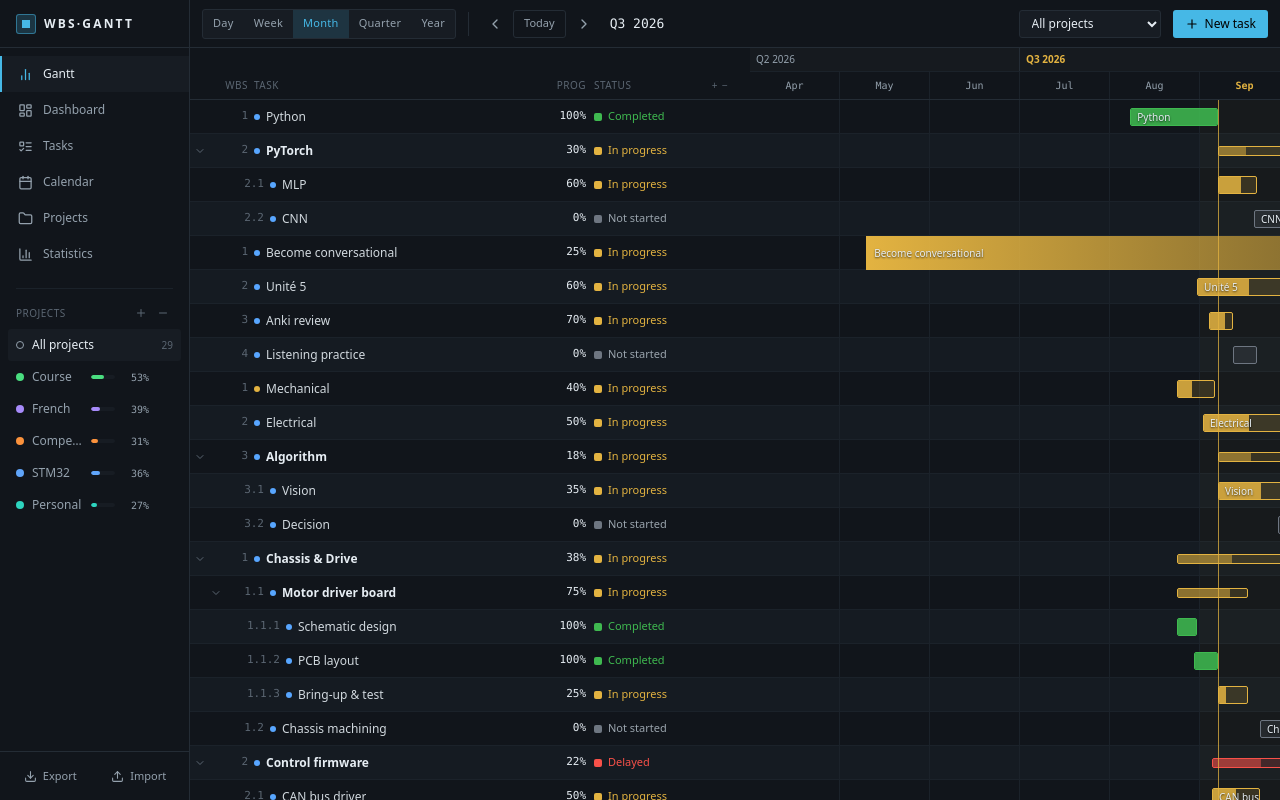
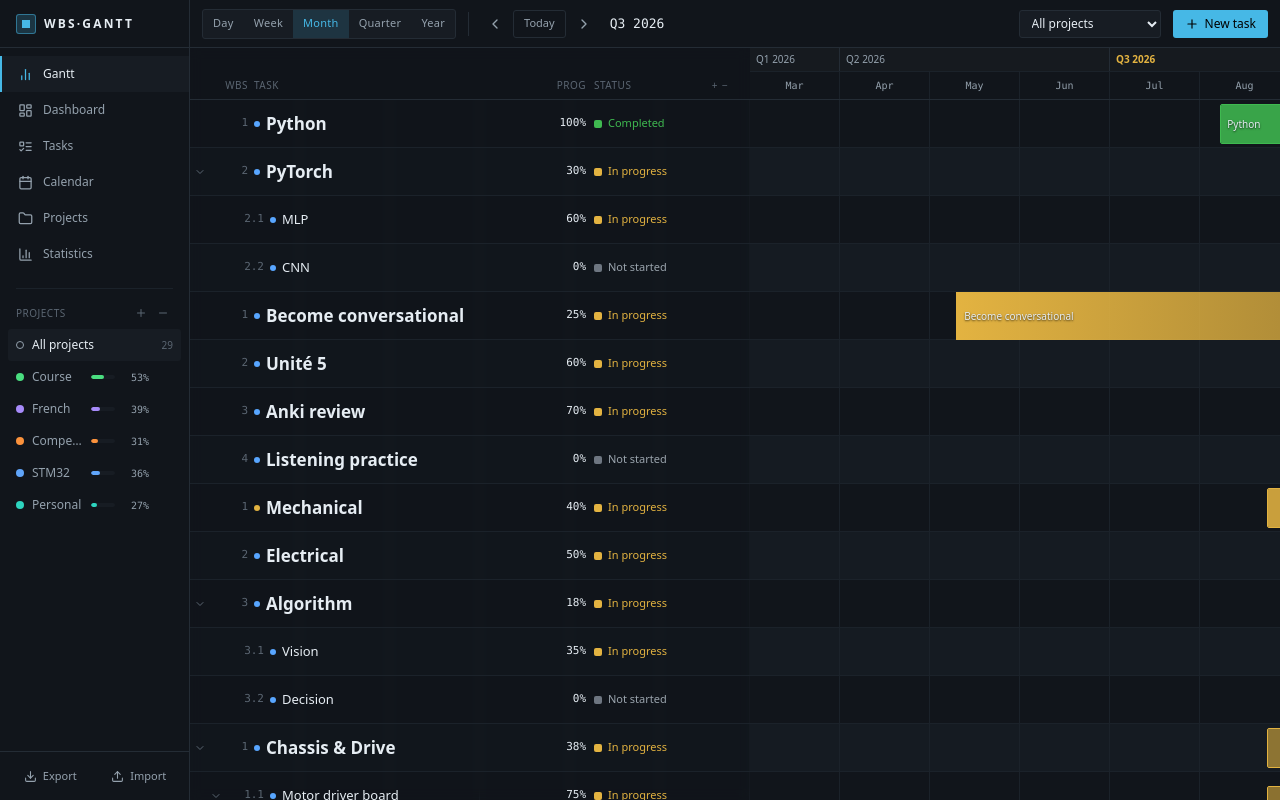
Before and after one commit to inflammationP/wbs-gantt, a React (Vite) app: page / in a window 1280 px wide. Built offline with nearby package versions, Linux system fonts and the light colour scheme; the HTML template or start-up script is replaced by a standard one.

Commit message:
updated a clearer version of the Gantt chart with improved task bar rendering and grid background alignment. Adjusted timeline calculations for better performance and fixed storage handling for task data persistence.

```diff
--- a/src/components/gantt/GanttChart.tsx
+++ b/src/components/gantt/GanttChart.tsx
@@ -1,4 +1,4 @@
-import { useMemo, useRef, useState } from 'react'
+import { useEffect, useMemo, useRef, useState } from 'react'
 import type { MouseEvent, PointerEvent } from 'react'
 import { Row } from '../../lib/tree'
 import { buildTimeline, dateToX } from '../../lib/timeline'
@@ -10,7 +10,7 @@ import { RowLeft, LeftHeader, LEFT_WIDTH } from './RowLeft'
 import { TaskBar } from './TaskBar'
 
 const HEADER_H = 52
-const ROW_H = 34
+const ROW_H = 48
 
 // Splitter between the left task table and the right timeline.
 const SPLITTER_W = 6
@@ -20,6 +20,9 @@ const MAX_LEFT = 960
 // Alternating row background so each task row reads as one continuous stripe
 // across the full Gantt width (left labels + timeline).
 const rowBg = (i: number) => (i % 2 === 1 ? 'bg-stripe' : 'bg-panel')
+
+// Semi-transparent version for the left task overlay (frosted glass base).
+const rowBgLeft = (i: number) => (i % 2 === 1 ? 'bg-stripe/30' : 'bg-panel/30')
 
 interface Props {
   rows: Row[]
@@ -38,8 +41,23 @@ export function GanttChart({ rows, onContext, onAddChild, onEdit }: Props) {
   const [dragging, setDragging] = useState(false)
   const dragRef = useRef<{ startX: number; startWidth: number } | null>(null)
   const splitterRef = useRef<HTMLDivElement>(null)
+  const containerRef = useRef<HTMLDivElement>(null)
+  const [viewportW, setViewportW] = useState(() => (typeof window !== 'undefined' ? window.innerWidth : 1200))
 
-  const timeline = useMemo(() => buildTimeline(viewMode, anchorISO), [viewMode, anchorISO])
+  useEffect(() => {
+    const el = containerRef.current
+    if (!el) return
+    const update = () => setViewportW(el.clientWidth)
+    update()
+    const ro = new ResizeObserver(update)
+    ro.observe(el)
+    return () => ro.disconnect()
+  }, [])
+
+  const timeline = useMemo(
+    () => buildTimeline(viewMode, anchorISO, Math.max(0, viewportW)),
+    [viewMode, anchorISO, viewportW],
+  )
 
   const todayX = useMemo(() => {
     const x = dateToX(startOfDay(new Date()), timeline)
@@ -70,21 +88,27 @@ export function GanttChart({ rows, onContext, onAddChild, onEdit }: Props) {
 
   return (
     <div
+      ref={containerRef}
       className="flex-1 overflow-auto bg-panel"
       onMouseDown={(e) => {
         if (e.target === e.currentTarget) setSelected(null)
       }}
     >
       <div className="relative" style={{ width: leftWidth + timeline.totalWidth }}>
-        {/* left task labels (sticky horizontally, on the same striped row grid) */}
-        <div className="sticky left-0 z-30" style={{ width: leftWidth }}>
+        {/* date grid background — full-width bottom layer behind the left overlay */}
+        <div className="absolute pointer-events-none" style={{ top: HEADER_H, bottom: 0, left: 0, right: 0, zIndex: 5 }}>
+          <GridBackground timeline={timeline} leftWidth={leftWidth} />
+        </div>
+
+        {/* left task labels — frosted-glass overlay on top of the date grid */}
+        <div className="sticky left-0 z-30 backdrop-blur-[6px]" style={{ width: leftWidth }}>
           {/* left header */}
-          <div className="sticky top-0 z-20 bg-panel border-b border-border" style={{ height: HEADER_H }}>
+          <div className="sticky top-0 z-20 bg-panel/30 backdrop-blur-[6px] border-b border-border" style={{ height: HEADER_H }}>
             <LeftHeader />
           </div>
           {/* left rows */}
           {rows.map((row, i) => (
-            <div key={row.id} className={`${rowBg(i)} border-b border-line`} style={{ height: ROW_H }}>
+            <div key={row.id} className={`${rowBgLeft(i)} border-b border-line`} style={{ height: ROW_H }}>
               <RowLeft row={row} onAddChild={onAddChild} onEdit={onEdit} onContext={onContext} />
             </div>
           ))}
@@ -110,11 +134,6 @@ export function GanttChart({ rows, onContext, onAddChild, onEdit }: Props) {
 
         {/* timeline region (scrolls horizontally under the left labels) */}
         <div className="absolute top-0 bottom-0" style={{ left: leftWidth, width: timeline.totalWidth }}>
-          {/* date grid — drawn above the row stripes, below the task bars */}
-          <div className="absolute pointer-events-none" style={{ top: HEADER_H, bottom: 0, left: 0, right: 0, zIndex: 5 }}>
-            <GridBackground timeline={timeline} />
-          </div>
-
           {/* today line */}
           {todayX != null && (
             <div
--- a/src/components/gantt/GridBackground.tsx
+++ b/src/components/gantt/GridBackground.tsx
@@ -1,15 +1,27 @@
 import { Timeline } from '../../lib/timeline'
 
-export function GridBackground({ timeline }: { timeline: Timeline }) {
+export function GridBackground({ timeline, leftWidth = 0 }: { timeline: Timeline; leftWidth?: number }) {
+  const { colWidth } = timeline
+  // Vertical gridlines continuing behind the (semi-transparent) left task area,
+  // so the date grid reads as one continuous canvas across the full width.
+  const phantomCols = Math.floor(leftWidth / colWidth)
+
   return (
     <div className="absolute inset-0">
+      {Array.from({ length: phantomCols }).map((_, k) => (
+        <div
+          key={`phantom-${k}`}
+          className="absolute top-0 bottom-0 border-r border-line"
+          style={{ left: leftWidth - (k + 1) * colWidth, width: colWidth }}
+        />
+      ))}
       {timeline.cells.map((c, i) => (
         <div
           key={c.key}
           className="absolute top-0 bottom-0 border-r border-line"
           style={{
-            left: i * timeline.colWidth,
-            width: timeline.colWidth,
+            left: leftWidth + i * colWidth,
+            width: colWidth,
             background: c.today ? 'rgba(227,179,65,0.03)' : c.weekend ? 'rgba(255,255,255,0.02)' : undefined,
           }}
         />
--- a/src/components/gantt/RowLeft.tsx
+++ b/src/components/gantt/RowLeft.tsx
@@ -10,6 +10,14 @@ const COLS = { chevron: 20, wbs: 44, progress: 48, status: 96, actions: 60 }
 
 // Per-level indentation applied to the whole tree area (chevron + WBS + name).
 const INDENT = 16
+
+// Name font size/weight by hierarchy level: 0 = top ("1"), 1 = child ("1.1"),
+// 2 = grandchild and deeper ("1.1.1"+). Differences shrink with depth.
+const NAME_CLASS = [
+  'text-[17px] font-bold text-fg',
+  'text-[13px] font-medium text-fg',
+  'text-[12px] text-fg/90',
+]
 
 interface Props {
   row: Row
@@ -62,7 +70,7 @@ export function RowLeft({ row, onAddChild, onEdit, onContext }: Props) {
       {/* name */}
       <div className="flex-1 min-w-0 flex items-center gap-1.5 pr-1">
         <span className="w-1.5 h-1.5 rounded-full shrink-0" style={{ background: prio.color }} title={`${prio.label} priority`} />
-        <span className={`truncate ${row.hasKids ? 'font-semibold text-fg' : 'text-fg/90'}`}>{row.task.name}</span>
+        <span className={`truncate ${NAME_CLASS[Math.min(row.depth, 2)]}`}>{row.task.name}</span>
       </div>
       {/* progress */}
       <div className="shrink-0 flex items-center justify-end pr-2 font-mono text-[11px] text-fg" style={{ width: COLS.progress }}>
--- a/src/components/gantt/TaskBar.tsx
+++ b/src/components/gantt/TaskBar.tsx
@@ -19,6 +19,10 @@ interface DragState {
   colWidth: number
   moved: boolean
 }
+
+// Phase bar thickness by hierarchy level: 0 = top, 1 = child, 2 = grandchild+.
+// Differences shrink with depth (0→1 gap > 1→2 gap).
+const BAR_H = [40, 20, 12]
 
 export function TaskBar({ row, timeline, rowH }: { row: Row; timeline: Timeline; rowH: number }) {
   const barRef = useRef<HTMLDivElement>(null)
@@ -158,7 +162,10 @@ export function TaskBar({ row, timeline, rowH }: { row: Row; timeline: Timeline;
     )
   }
 
-  const barH = isParent ? 10 : 18
+  // Hide phase bars that extend beyond the right edge of the date range.
+  if (endX > timeline.totalWidth) return null
+
+  const barH = BAR_H[Math.min(row.depth, 2)]
   const top = (rowH - barH) / 2
   const left = startX
   const width = endX - startX
--- a/src/lib/timeline.ts
+++ b/src/lib/timeline.ts
@@ -40,27 +40,15 @@ const CONFIG: Record<ViewMode, { unit: Unit; colWidth: number; groupUnit: Unit |
   year: { unit: 'year', colWidth: 200, groupUnit: null },
 }
 
-// Visible range = previous + current + next of the next-larger unit.
-function rangeBounds(mode: ViewMode, anchor: Date): { start: Date; end: Date } {
+// Range start: center the anchor's current period and span `count` columns.
+function rangeStart(mode: ViewMode, anchor: Date, count: number): Date {
+  const half = Math.floor(count / 2)
   switch (mode) {
-    case 'day': {
-      const cur = startOfWeek(anchor)
-      return { start: addDays(cur, -7), end: addDays(cur, 14) } // 3 weeks = 21 days
-    }
-    case 'week': {
-      const cur = startOfMonth(anchor)
-      const start = startOfWeek(addMonths(cur, -1))
-      return { start, end: addMonths(cur, 2) } // through end of next month
-    }
-    case 'month': {
-      const cur = startOfQuarter(anchor)
-      return { start: addMonths(cur, -3), end: addMonths(cur, 6) } // 3 quarters
-    }
-    case 'quarter':
-    case 'year': {
-      const cur = startOfYear(anchor)
-      return { start: addMonths(cur, -12), end: addMonths(cur, 24) } // 3 years
-    }
+    case 'day': return addDays(startOfDay(anchor), -half)
+    case 'week': return addDays(startOfWeek(anchor), -half * 7)
+    case 'month': return addMonths(startOfMonth(anchor), -half)
+    case 'quarter': return addMonths(startOfQuarter(anchor), -half * 3)
+    case 'year': return addMonths(startOfYear(anchor), -half * 12)
   }
 }
 
@@ -102,16 +90,18 @@ function groupLabelFor(unit: Unit, d: Date): string {
   }
 }
 
-export function buildTimeline(mode: ViewMode, anchorISO: string): Timeline {
+export function buildTimeline(mode: ViewMode, anchorISO: string, canvasWidth: number): Timeline {
   const anchor = toDate(anchorISO)
   const { unit, colWidth, groupUnit } = CONFIG[mode]
-  const { start, end } = rangeBounds(mode, anchor)
+  // Integer number of columns that fills the visible canvas.
+  const count = Math.max(1, Math.ceil(canvasWidth / colWidth))
+  const start = rangeStart(mode, anchor, count)
+  const end = addUnit(start, unit, count)
 
   const cells: TimelineCell[] = []
-  let d = start
-  let i = 0
   const today = startOfDay(new Date())
-  while (d < end) {
+  for (let i = 0; i < count; i++) {
+    const d = addUnit(start, unit, i)
     const next = addUnit(d, unit, 1)
     cells.push({
       key: `${toISO(d)}#${i}`,
@@ -121,8 +111,6 @@ export function buildTimeline(mode: ViewMode, anchorISO: string): Timeline {
       weekend: unit === 'day' && isWeekend(d),
       today: today >= d && today < next,
     })
-    d = next
-    i++
   }
 
   let groups: TimelineGroup[]
--- a/src/store/storage.ts
+++ b/src/store/storage.ts
@@ -5,7 +5,7 @@ export interface PersistedData {
   tasks: Task[]
 }
 
-const KEY = 'wbs-gantt.v1'
+const KEY = 'wbs-gantt.v2'
 
 // Normalize data loaded from disk or import: backfill the `type` field and
 // coerce missing dates to null so older saved data keeps working. Long-term
```
